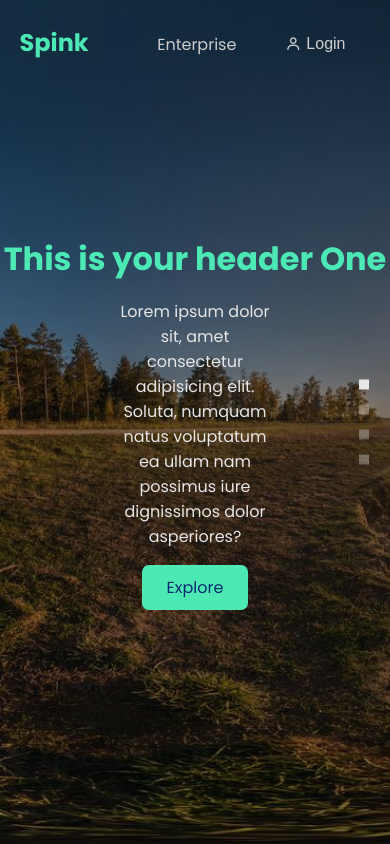
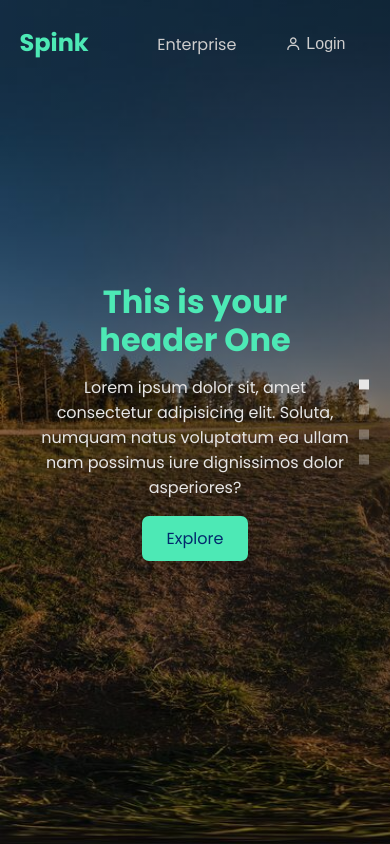
Before and after one commit to slowpacerapper/spink-hero, a plain HTML site: page index.html in a window 390 px wide. Drawn offline with nearby package versions, Linux system fonts and the light colour scheme.

Commit message:
image text

```diff
--- a/styles.css
+++ b/styles.css
@@ -338,11 +338,22 @@ nav {
   .wrapper.rotate{
       transform: translateX(-30%) translateZ(300px) rotateY(45deg);
   }
+  .images p {
+    max-width: 80%;
+
+  }
+
 
 }
 @media (max-width:600px){
   .wrapper.rotate{
       transform: translateX(-30%) translateZ(300px) rotateY(65deg);
+  }
+
+  .images h1 {
+    max-width: 75%;
+    line-height: 1.2;
+    text-align: center;
   }
 }
 
```
